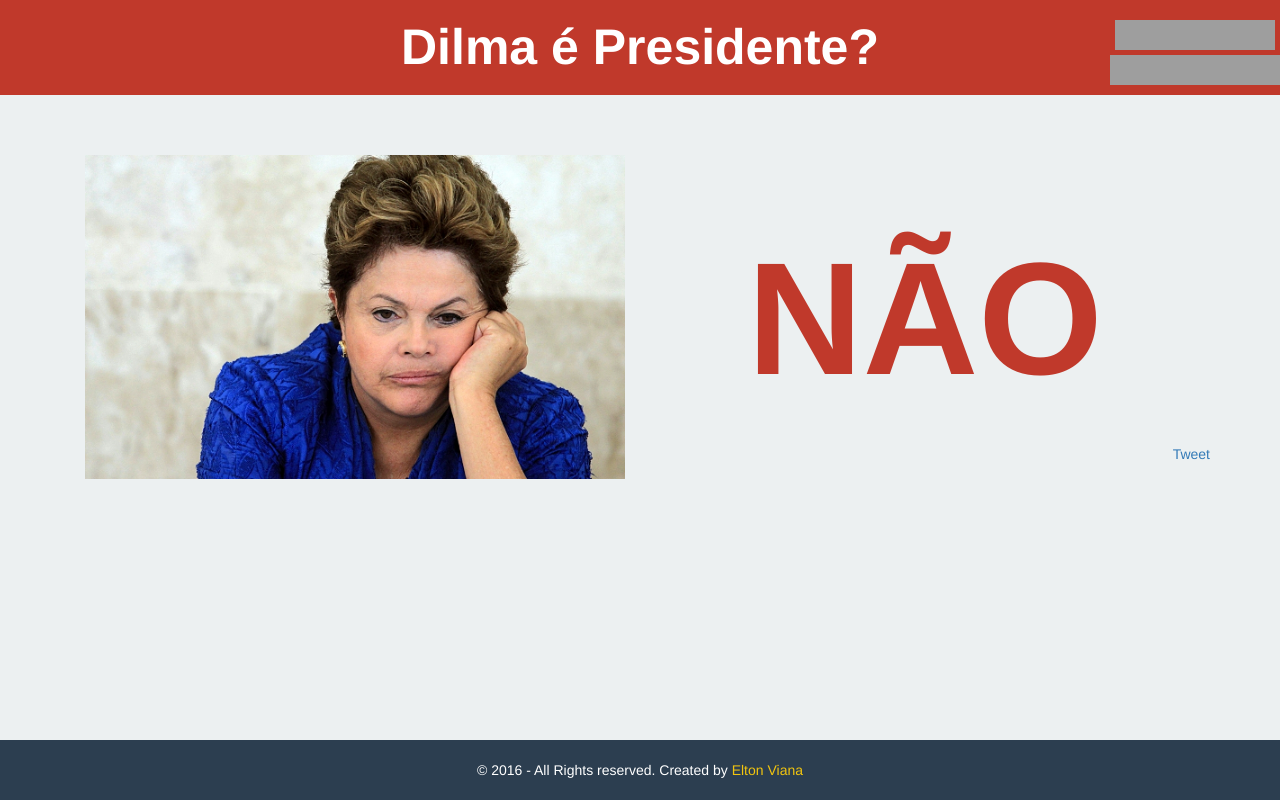
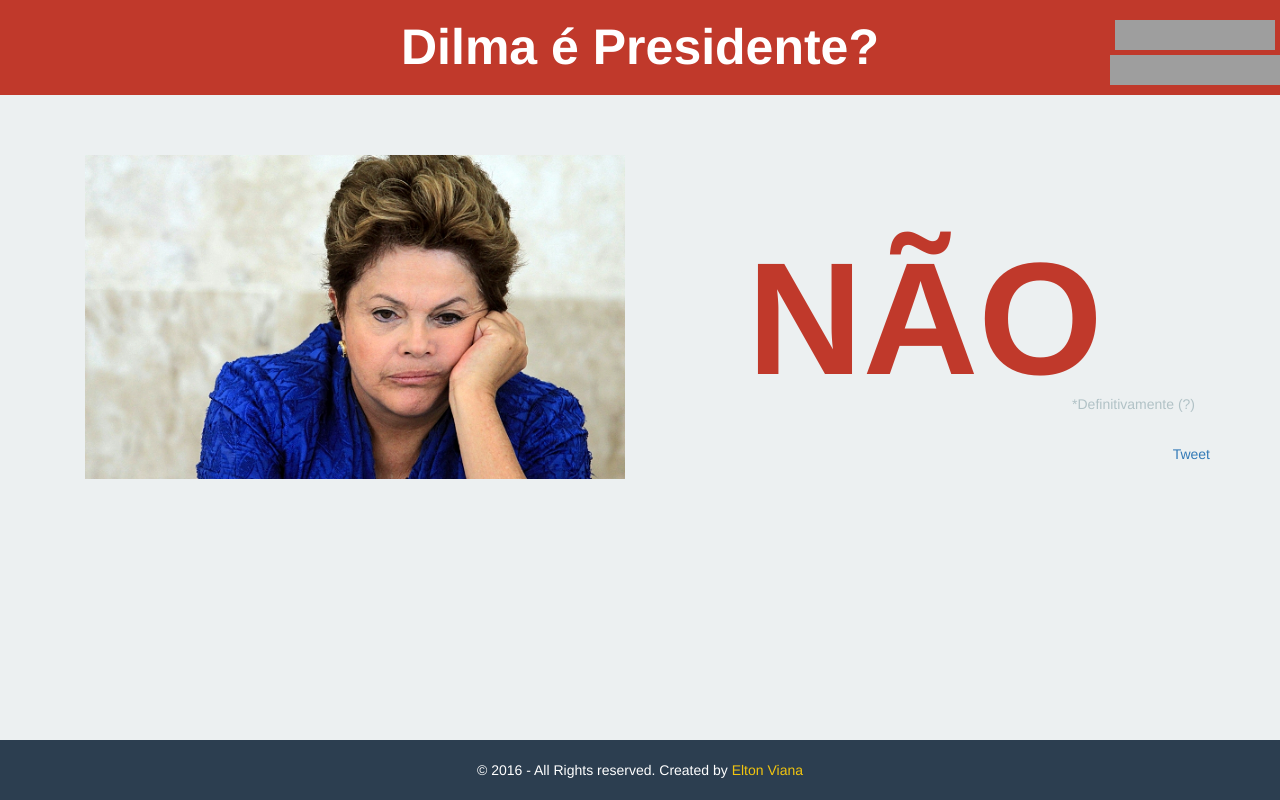
Before and after one commit to eltonvs/dilma-e-presidente, a website: page index.html in a window 1280 px wide. Drawn offline with nearby package versions, Linux system fonts and the light colour scheme; grey boxes are pictures that could not be loaded.

Commit message:
Added label after status

```diff
--- a/index.html
+++ b/index.html
@@ -37,6 +37,7 @@
             <div class="col-xs-12 col-md-6">
                 <!--<p class="status positive">SIM</p>-->
                 <p class="status negative">NÃO</p>
+                <span class="this-shouldnt-be-here">*Definitivamente (?)</span>
             </div>
             <div class="share pull-right">
                 <div class="fb-share-button" data-href="http://dilmaepresidente.com/" data-layout="button_count" data-mobile-iframe="true"></div>
--- a/src/sass/_index.scss
+++ b/src/sass/_index.scss
@@ -49,6 +49,12 @@ img {
     }
 }
 
+.this-shouldnt-be-here {
+    float: right;
+    margin-top: -50px;
+    color: darken($silver, 20%);
+}
+
 
 #content .share {
     text-align: center;
```
Also changed, not shown: dist/css/main.css, dist/css/main.min.css.
